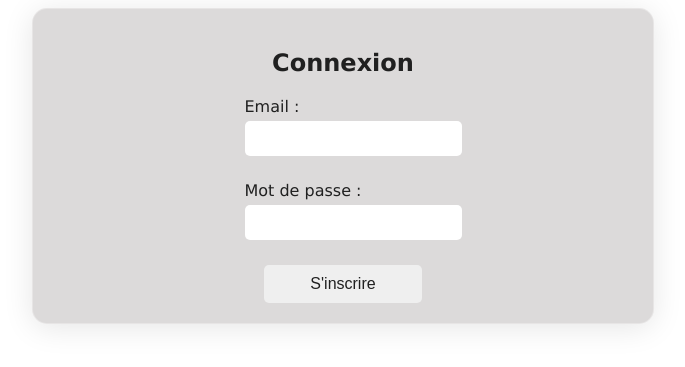
After one commit to Tanchouteur/BUT1-SAE-site-des-JO, a PHP site: page /src/html/singin.php in a window 1280 px wide. The commit adds this page. Shown: the top 367 px of the page, without its empty margins (297-982 px from the left). Run offline with PHP 8.4, Linux system fonts and the light colour scheme.

Commit message:
Update : - inscription fini - connexion fini - deconexion fini - session fini

```diff
--- /dev/null
+++ b/src/PHP/deconnect.php
@@ -0,0 +1,5 @@
+<?php
+session_start();
+session_unset();
+session_destroy();
+header("location:../../index.php");
--- /dev/null
+++ b/src/css/connexion.css
@@ -0,0 +1,69 @@
+
+.container{
+    align-content: center;
+    justify-content: center;
+    align-items: center;
+    display: flex;
+    width: 100%;
+    font-family: Verdana, Geneva, Tahoma, sans-serif;
+
+}
+.form-container {
+    background-color: rgb(220, 218, 218);
+    border-radius: 15px;
+    box-shadow: 0 4px 30px rgba(0, 0, 0, 0.1);
+    backdrop-filter: blur(10px);
+    -webkit-backdrop-filter: blur(10px);
+    border: 1px solid rgba(255, 255, 255, 0.3);
+    padding: 20px;
+
+    text-align: center;
+    width: 580px;
+    display: flex;
+    flex-direction: column;
+    align-items: center;
+}
+
+h2 {
+    color: #202020;
+    margin-bottom: 20px;
+}
+
+.form-group {
+    margin-bottom: 15px;
+    text-align: left;
+}
+
+label {
+    color: #202020;
+    display: block;
+    margin-bottom: 5px;
+}
+
+input, select {
+
+    padding: 10px;
+    margin-bottom: 10px;
+    border: none;
+    border-radius: 5px;
+    /*background: rgba(255, 255, 255, 0.2);*/
+    color: #202020;
+    width: 100%;
+}
+
+button {
+    width: 80%;
+    padding: 10px;
+    border: none;
+    border-radius: 5px;
+    /*background-color: rgba(255, 255, 255, 0.2);*/
+    color: #202020;
+    font-size: 16px;
+    cursor: pointer;
+    transition: 0.3s;
+}
+
+button:hover {
+    background-color: rgba(255, 255, 255, 0.7);
+    font-size: 2vh;
+}
--- /dev/null
+++ b/src/html/singin.php
@@ -0,0 +1,29 @@
+<!DOCTYPE html>
+<html lang="fr">
+<head>
+    <meta charset="UTF-8">
+    <meta name="viewport" content="width=device-width, initial-scale=1.0">
+    <title>Inscription</title>
+    <link rel="stylesheet" href="../css/connexion.css">
+</head>
+<body>
+<div class="container">
+    <div class="form-container"><?php if (isset($_GET['status'])){ echo "<h1 style='color: #004a12'>Inscription " . $_GET['status'] . "</h1>";}?>
+        <h2>Connexion</h2>
+        <form action="../PHP/login.php" method="post">
+
+            <div class="form-group">
+                <label for="email">Email :</label>
+                <input type="email" id="email" name="email" required>
+            </div>
+            <div class="form-group">
+                <label for="password">Mot de passe :</label>
+                <input type="password" id="password" name="password" required>
+            </div>
+
+            <button type="submit">S'inscrire</button>
+        </form>
+    </div>
+</div>
+</body>
+</html>
```
Also changed, not shown: import/BDD.php (added, +15 -0 lines), import/header.php (+21 -2 lines), src/PHP/login.php (added, +46 -0 lines), src/PHP/register.php (added, +51 -0 lines), src/css/header.css (+9 -0 lines), src/html/singup.php (added, +32 -0 lines), src/script/script.js (deleted).
